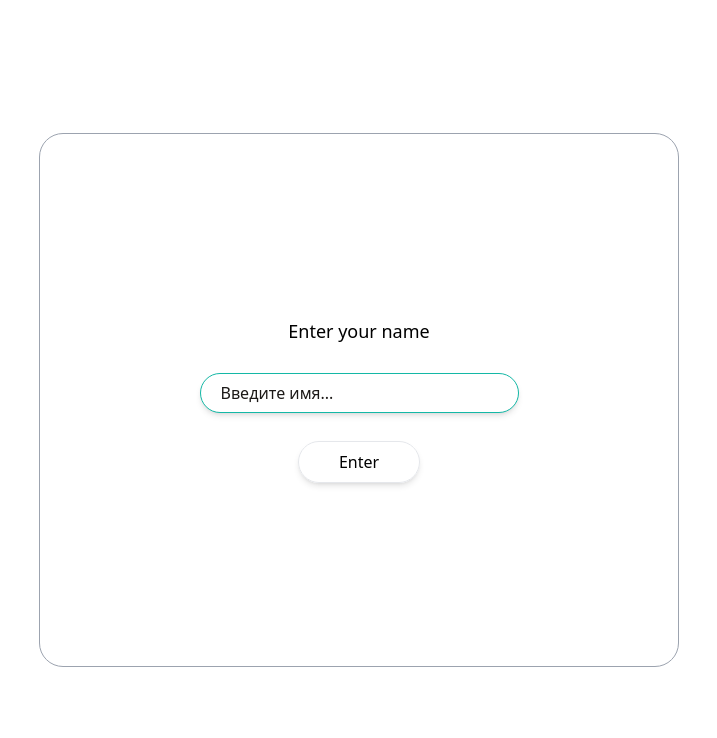
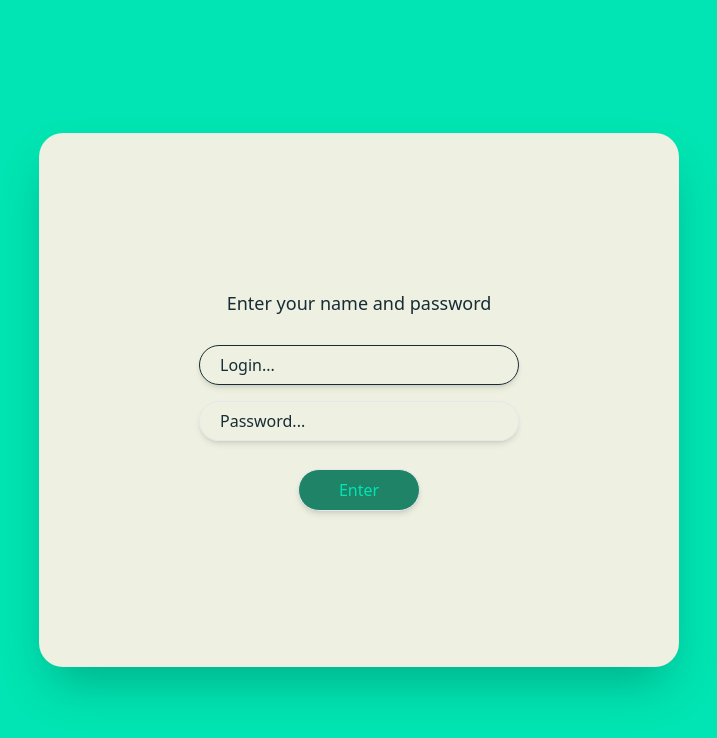
Before and after one commit to lacaz3tte/chat-on-Socket.io, a React (Create React App) app: page / in a window 1280 px wide. Shown: the top 738 px of the page, without its empty margins (281-998 px from the left). Built offline with nearby package versions, Linux system fonts and the light colour scheme.

Commit message:
Second commit

```diff
--- a/src/massage/Massage.tsx
+++ b/src/massage/Massage.tsx
@@ -5,16 +5,13 @@ import { getTime } from './getTime'
 
 const Massage = ({name,msg,date,foreign}:IMassage) => {
 
-    const bg = foreign ? 'bg-sky-100' : 'bg-slate-100'
-    const position = foreign ? 'justify-end' : ''
-
   return (
-    <div className={' flex ' + position}>
-        <div className={'border table p-3 rounded-3xl shadow-lg my-3 ' + bg}>
+    <div className={'flex' + (foreign ? ' justify-end' : '')}>
+        <div className={'border p-3 max-w-[75%] overflow-auto rounded-3xl shadow-lg my-3 ' + (foreign? ' bg-hDarkGreen g-h' : ' bg-hWhite')}>
             {name!=='' &&
-                <p className='font-bold'>{name}</p>
+                <p className={'font-bold'+ (foreign?' text-hWhite' : '  text-hDarkGreen g-h')}>{name}</p>
             }
-            <p className='inline' >{msg} </p>
+            <p className={'inline' + (foreign?' text-hWhite' : '  text-hDarkGreen g-h' )}>{msg} </p>
             <p className='inline text-xs text-gray-500'>{date && getTime(date)}</p>
         </div>
     </div>
--- a/src/pages/Autorisation.tsx
+++ b/src/pages/Autorisation.tsx
@@ -1,35 +1,65 @@
 import React, {useState, useRef} from 'react'
-import {Link} from 'react-router-dom'
+import {Link, useNavigate} from 'react-router-dom'
 
 const Autorisation = () => {
 
+    const navigate = useNavigate()
+
     const [name,setName] = useState('')
-    const linkRef = useRef<HTMLAnchorElement>(null)
+    const [password,setPassword] = useState('')
+    const [header,setHeader] = useState('Enter your name and password')
+    const buttonRef = useRef<HTMLButtonElement>(null)
 
     const keyDownHandler = (event: React.KeyboardEvent<HTMLInputElement>) => {
         if (event.code === "Enter") {
-            linkRef.current?.click()
+            buttonRef.current?.click()
         }
-      };
+    };
+
+    const clickHandle = async()=>{
+        await fetch('http://localhost:3001/auth',{
+            method: "POST",
+            headers: {
+                'Content-Type': 'application/json'
+            },
+            body: JSON.stringify({name: name, pass: password})
+        }).
+        then(res=>res.json()).
+        then(res=>{
+            if(res.username==null){
+                setHeader('Invalid name or password')
+            } else {
+                navigate("chat/"+res.username)
+            }
+        })}
 
 
   return (
-    <div className='absolute top-0 left-0 right-0 bottom-0  flex items-center justify-center'>
-        <div className='h-2/3 w-1/2 border border-gray-400 rounded-3xl flex justify-center items-center flex-col'>
-                <p className='font-medium text-lg m-5'>Enter your name</p>
+    <div className='absolute top-0 left-0 right-0 bottom-0  flex items-center justify-center bg-hMint'>
+        <div className='h-2/3 w-1/2  rounded-3xl flex justify-center items-center flex-col bg-hWhite shadow-2xl'>
+                <p className='font-medium text-lg m-5 text-hDarkGreen'>{header}</p>
                 <input
                     autoFocus
                     onKeyDown={keyDownHandler}
                     type='text'
-                    className=' m-2 px-5 bg-white placeholder-stone-900 border rounded-full focus:outline-none focus:border-teal-500 h-10 block w-1/2 shadow-md'
-                    placeholder='Введите имя...'
+                    className=' m-2 px-5 bg-transparent placeholder:text-hDarkGreen border rounded-full focus:outline-none focus:border-hDarkGreen h-10 block w-1/2 shadow-md'
+                    placeholder='Login...'
                     value={name}
                     onChange={(e)=>{setName(e.target.value)}}
                 ></input>
+                <input
+                    onKeyDown={keyDownHandler}
+                    type='text'
+                    className=' m-2 px-5 bg-transparent placeholder:text-hDarkGreen focus:border-hDarkGreen border rounded-full focus:outline-none h-10 block w-1/2 shadow-md'
+                    placeholder='Password...'
+                    value={password}
+                    onChange={(e)=>{setPassword(e.target.value)}}
+                ></input>
                 <button
-                    className='m-5 px-10 border rounded-full p-2 hover:border-teal-500 active:bg-white shadow-md'
-                >
-                    <Link ref={linkRef} to={"chat/"+name}>Enter</Link>
+                    ref={buttonRef}
+                    className='m-5 px-10 border bg-hGreen text-hMint rounded-full p-2 active:bg-hWhite hover:border-hDarkGreen shadow-md'
+                    onClick={()=>clickHandle()}
+                >Enter
                 </button>
         </div>
 
--- a/src/pages/Chat.tsx
+++ b/src/pages/Chat.tsx
@@ -39,8 +39,8 @@ const Chat = () => {
     },[massages])
 
     return (
-      <div className='absolute top-0 left-0 right-0 bottom-0  flex items-center justify-center'>
-        <div className='h-2/3 w-1/2 border border-gray-400 rounded-3xl relative'>
+      <div className='absolute top-0 left-0 right-0 bottom-0  flex items-center justify-center bg-hMint'>
+        <div className='h-2/3 w-1/2  rounded-3xl relative bg-hWhite'>
             <div className='m-2 p-5 absolute left-0 right-0 bottom-14 top-0 overflow-auto  '>
             {massages &&
               massages.map((e,i)=>{ return(
@@ -60,18 +60,17 @@ const Chat = () => {
                 autoFocus
                 onKeyDown={keyDownHandler}
                 type='text'
-                className='w-full m-2 px-2 bg-white placeholder-stone-900 border rounded-full focus:outline-none h-10'
+                className='w-full m-2 px-2 bg-transparent shadow-md placeholder:text-hDarkGreen focus:border-hDarkGreen border rounded-full focus:outline-none h-10'
                 placeholder='Введите сообщение...'
                 onChange={(e)=>{setMsg(e.target.value)}}
                 value={msg}
               ></input>
               <button
                 ref = {buttonRef}
-                className='m-2 px-10 border rounded-full'
+                className='m-2 px-10 border rounded-full bg-hGreen text-hMint active:bg-hWhite hover:border-hDarkGreen'
                 onClick={()=>{
                   socket.emit('massage',{name:chatName,msg:msg,date:Date.now()})
                   setMassages(prev=>[...prev,{name:chatName,msg:msg,date:Date.now()}])
-                  //console.log('-');
                   setMsg('')
                 }}
               >Send</button>
--- a/tailwind.config.js
+++ b/tailwind.config.js
@@ -4,7 +4,14 @@ module.exports = {
     "./src/**/*.{js,jsx,ts,tsx}",
   ],
   theme: {
-    extend: {},
+    extend:{
+      colors : {
+        'hMint':'#00e5b3',
+        'hGreen':'#1f8368',
+        'hDarkGreen':'#172c35',
+        'hWhite':'#eef0e1'
+      },
+    }
   },
   plugins: [
 
```
